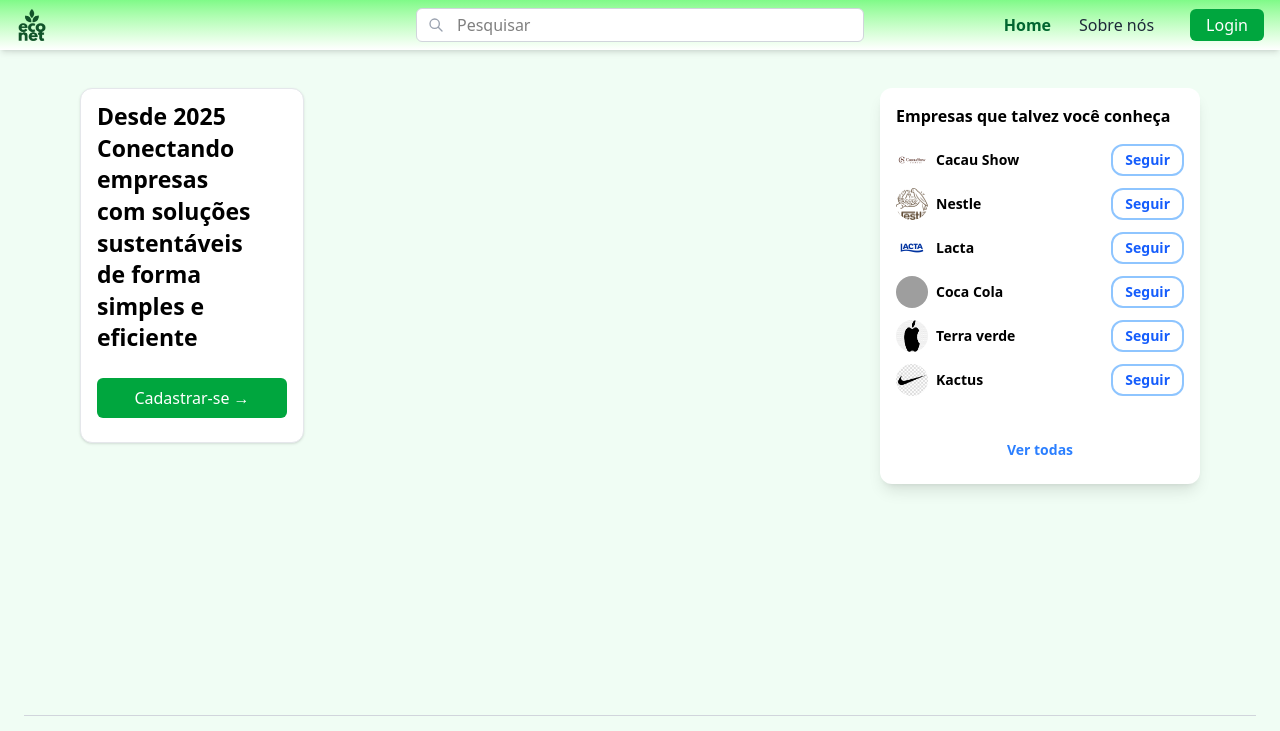
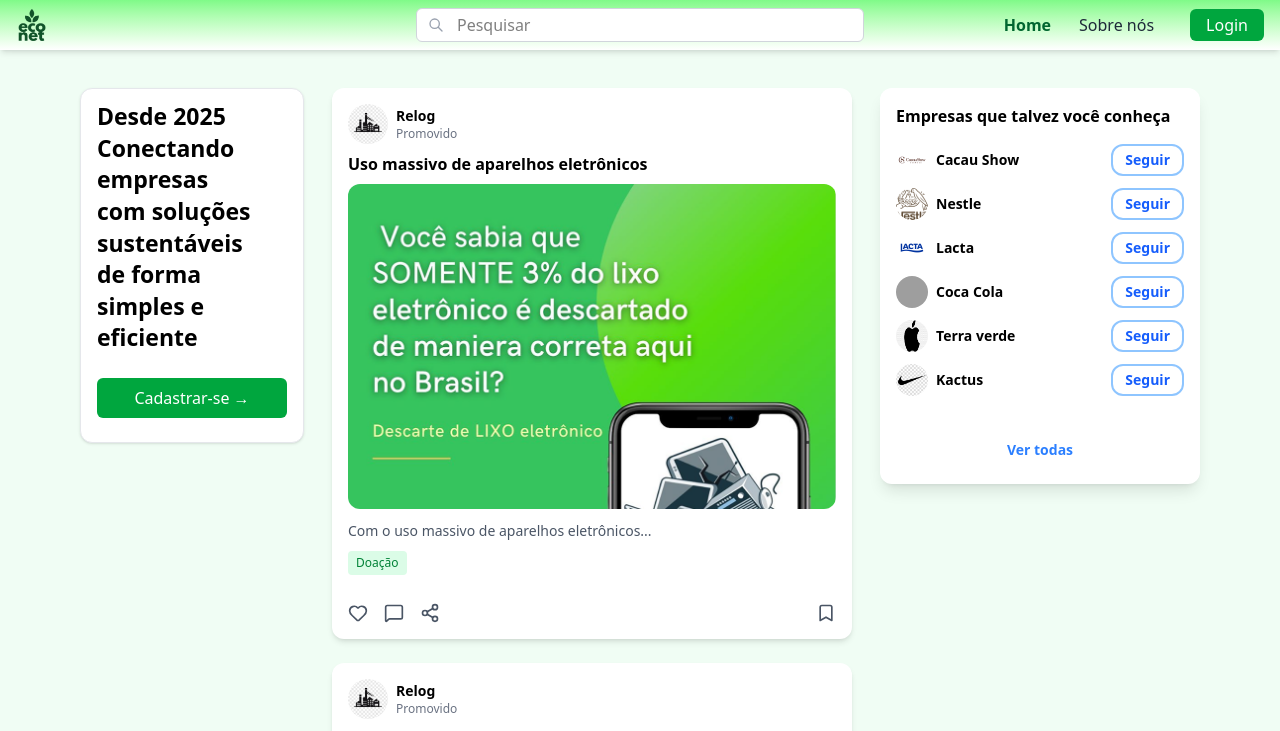
Before and after one commit to FGA0138-MDS-Ajax/2025.1-Algiz, a React (Vite) app in the folder frontend/: page / in a window 1280 px wide. Shown: the top 731 px of the page. Built offline with nearby package versions, Linux system fonts and the light colour scheme; grey boxes are pictures that could not be loaded.

Commit message:
resolvendo conflito e integrando alterações do Caua na pagina Home

```diff
--- a/frontend/src/pages/Home.jsx
+++ b/frontend/src/pages/Home.jsx
@@ -89,17 +89,60 @@
           {[1, 2].map((i) => (
             <div
               key={i}
-              big={true}
-              post={{
-                titulo: "Uso massivo de aparelhos eletrônicos",
-                descricao: "Com o uso massivo de aparelhos eletrônicos...",
-                imagem: "/post.png",
-                empresaLogo: "/empresa1.png",
-                empresaNome: "Relog",
-                tags: ["Doação"],
-              }}
-            />
+              className="bg-white p-4 rounded-xl shadow-md cursor-pointer transition hover:shadow-lg w-full max-w-[520px]"
+              onClick={() => navigate("/post")}
+              title="Ver post completo"
+            >
+              <div className="flex items-center gap-2 mb-2">
+                <img
+                  src="/empresa1.png"
+                  className="h-10 w-10 rounded-full"
+                  alt="Logo empresa"
+                />
+                <div>
+                  <p className="font-semibold text-sm">Relog</p>
+                  <p className="text-xs text-gray-500">Promovido</p>
+                </div>
+              </div>
 
+              <h3 className="font-semibold text-base mb-2">
+                Uso massivo de aparelhos eletrônicos
+              </h3>
+
+              <img
+                src="/post.png"
+                className="w-full rounded-xl object-cover mb-3"
+                alt="Imagem do post"
+              />
+
+              <p className="text-sm text-gray-600 line-clamp-2 mb-2">
+                Com o uso massivo de aparelhos eletrônicos...
+              </p>
+
+              <span className="inline-block text-xs bg-green-100 text-green-700 px-2 py-1 rounded mb-3">
+                Doação
+              </span>
+
+              <div className="flex items-center justify-between mt-4 text-gray-600">
+                {/* Left side icons */}
+                <div className="flex items-center gap-4 text-xl">
+                  <button title="Curtir">
+                    <Heart className="w-5 h-5 cursor-pointer hover:text-green-700" />
+                  </button>
+                  <button title="Comentar">
+                    <MessageSquare className="w-5 h-5 cursor-pointer hover:text-green-700" />
+                  </button>
+                  <button title="Compartilhar">
+                    <Share2 className="w-5 h-5 cursor-pointer hover:text-green-700" />
+                  </button>
+                </div>
+
+                {/* Right side: save icon */}
+                <button title="Salvar">
+                  <Bookmark className="w-5 h-5 cursor-pointer hover:text-green-700" />
+                </button>
+              </div>
+            </div>
           ))}
         </main>
       </div>
@@ -116,7 +159,9 @@
       {/* Footer */}
       <footer className="container mx-auto px-6 py-8">
         <div className="border-t border-gray-300 pt-8">
-          <p className="text-center text-gray-600 text-sm">©2025 EcoNet. Todos os direitos reservados.</p>
+          <p className="text-center text-gray-600 text-sm">
+            ©2025 EcoNet. Todos os direitos reservados.
+          </p>
         </div>
       </footer>
     </div>
```
